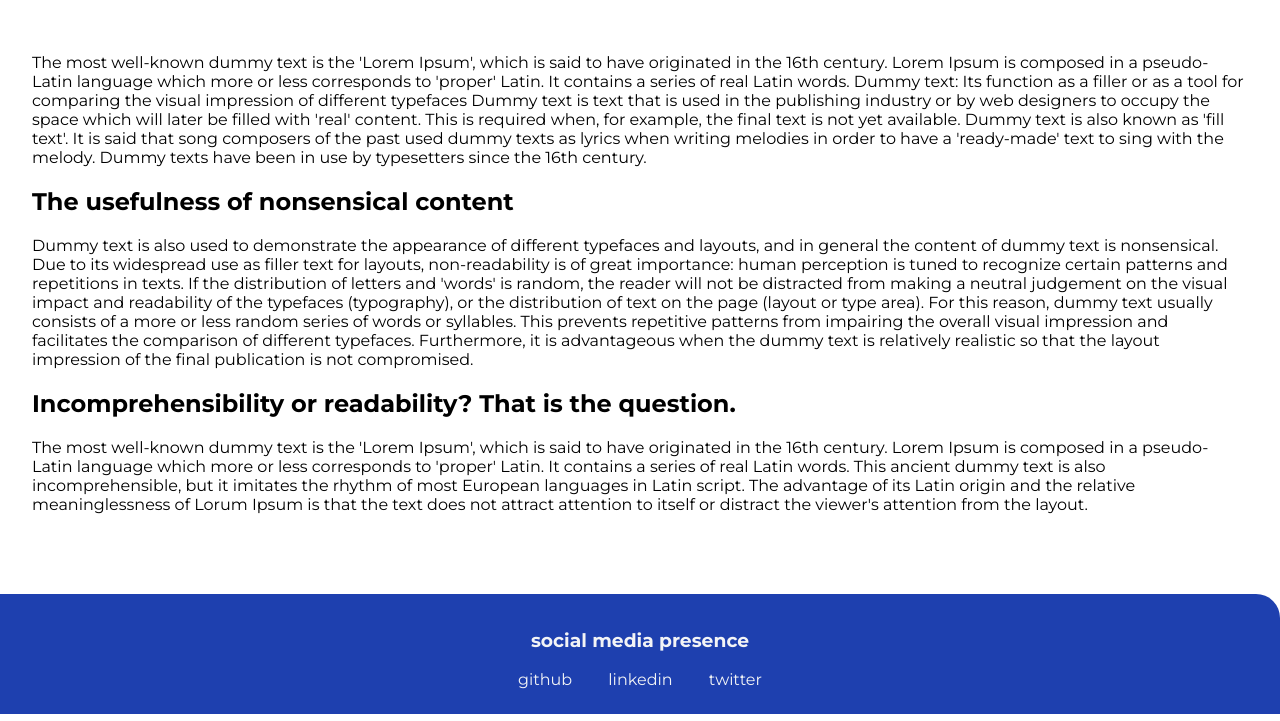
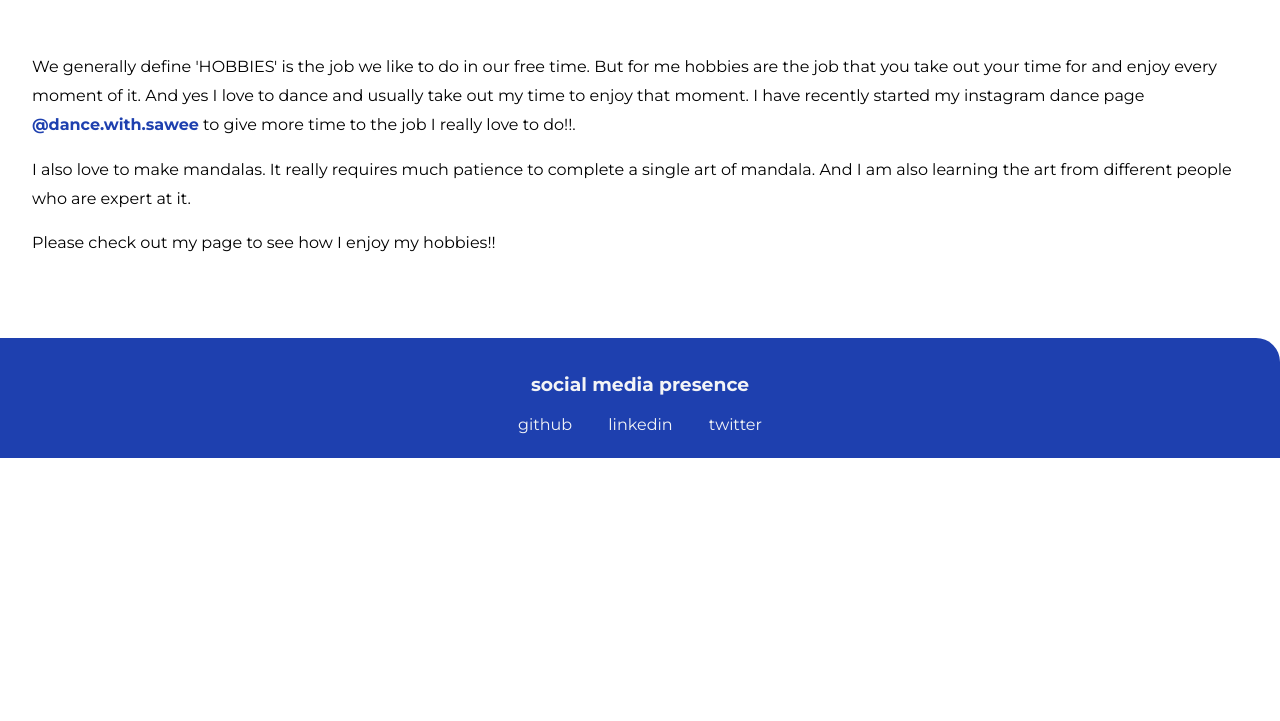
Before and after one commit to saweerawal/Portfolio, a plain HTML site: page blogs/first-blog.html in a window 1280 px wide. Shown: the part 221-942 px from the top of the page. After the commit the page ends 800 px from the top, so only its background shows below. Drawn offline with Linux system fonts and the light colour scheme.

```diff
--- a/blogs/first-blog.html
+++ b/blogs/first-blog.html
@@ -6,7 +6,7 @@
     <meta http-equiv="X-UA-Compatible" content="IE=edge">
     <meta name="viewport" content="width=device-width, initial-scale=1.0">
     <link rel="stylesheet" href="../style.css">
-    <link rel="icon" type="image/ico" href="../images/favicon.ico"/>
+    <link rel="icon" type="image/ico" href="../images/favicon.ico" />
     <title>Blogs | SaweeRawal</title>
 </head>
 
@@ -29,40 +29,20 @@
     </nav>
     <header class="container">
         <div class="container-fluid content-center">
-            <h1 id="name">my <span>dummy</span> blog</h1>
+            <h1 id="name">My <span>Hobbies</span></h1>
         </div>
     </header>
     <section class="container">
         <div class="container-fluid content-center blog-section">
-            <p>The most well-known dummy text is the 'Lorem Ipsum', which is said to have originated in the 16th
-                century. Lorem Ipsum is composed in a pseudo-Latin language which more or less corresponds to 'proper'
-                Latin. It contains a series of real Latin words.
-                Dummy text: Its function as a filler or as a tool for comparing the visual impression of different
-                typefaces Dummy text is text that is used in the publishing industry or by web designers to occupy the
-                space which will later be filled with 'real' content. This is required when, for example, the final text
-                is not yet available. Dummy text is also known as 'fill text'. It is said that song composers of the
-                past used dummy texts as lyrics when writing melodies in order to have a 'ready-made' text to sing with
-                the melody. Dummy texts have been in use by typesetters since the 16th century.
+            <p>We generally define 'HOBBIES' is the job we like to do in our free time. But for me hobbies are the job
+                that
+                you take out your time for and enjoy every moment of it. And yes I love to dance and usually take out my time to
+                enjoy
+                that moment. I have recently started my instagram dance page <a href="https://www.instagram.com/dance.with.sawee/" class="highlight">@dance.with.sawee</a> to give more time to the job
+                I really love to do!!.
+                <p>I also love to make mandalas. It really requires much patience to complete a single art of mandala. And I am also learning the art from different people who are expert at it.</p>
 
-                <h1>The usefulness of nonsensical content</h1>
-                Dummy text is also used to demonstrate the appearance of different typefaces and layouts, and in general
-                the content of dummy text is nonsensical. Due to its widespread use as filler text for layouts,
-                non-readability is of great importance: human perception is tuned to recognize certain patterns and
-                repetitions in texts. If the distribution of letters and 'words' is random, the reader will not be
-                distracted from making a neutral judgement on the visual impact and readability of the typefaces
-                (typography), or the distribution of text on the page (layout or type area). For this reason, dummy text
-                usually consists of a more or less random series of words or syllables. This prevents repetitive
-                patterns from impairing the overall visual impression and facilitates the comparison of different
-                typefaces. Furthermore, it is advantageous when the dummy text is relatively realistic so that the
-                layout impression of the final publication is not compromised.
-
-                <h1>Incomprehensibility or readability? That is the question.</h1>
-                The most well-known dummy text is the 'Lorem Ipsum', which is said to have originated in the 16th
-                century. Lorem Ipsum is composed in a pseudo-Latin language which more or less corresponds to 'proper'
-                Latin. It contains a series of real Latin words. This ancient dummy text is also incomprehensible, but
-                it imitates the rhythm of most European languages in Latin script. The advantage of its Latin origin and
-                the relative meaninglessness of Lorum Ipsum is that the text does not attract attention to itself or
-                distract the viewer's attention from the layout.
+                <p>Please check out my page to see how I enjoy my hobbies!!</p>
             </p>
         </div>
     </section>
--- a/style.css
+++ b/style.css
@@ -51,6 +51,10 @@ body {
     margin: auto;
 }
 
+.container p{
+    line-height: 1.8rem;
+}
+
 #image-programmer {
     max-width: 80%;
     width: 550px;
@@ -98,6 +102,13 @@ body {
     border-style: solid;
     border-width: thin;
     border-radius: 1.2rem;
+}
+
+.highlight{
+    color: var(--primary--);
+    text-decoration: none;
+    font-size: 1rem;
+    font-weight: bold;
 }
 
 #name {
```
Also changed, not shown: blogs.html (+7 -10 lines), blogs/second-blog.html (+12 -27 lines), index.html (+7 -3 lines), projects.html (+9 -0 lines).
